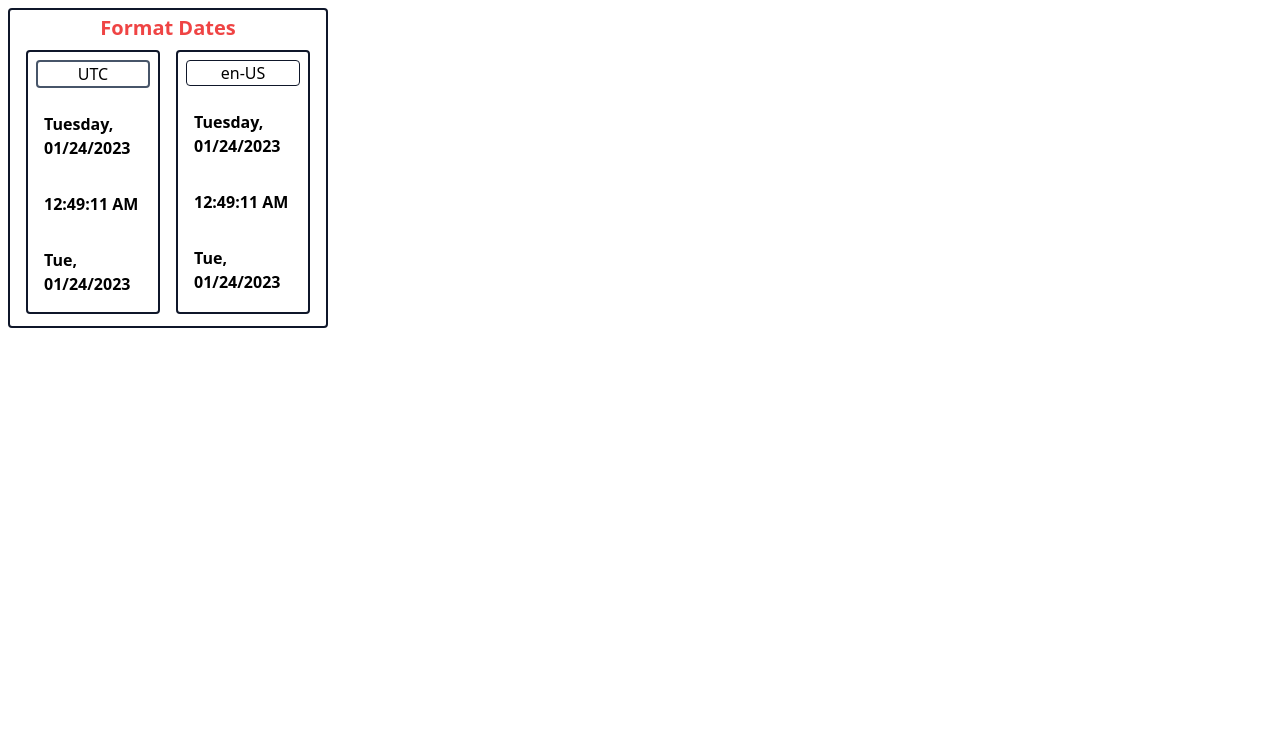
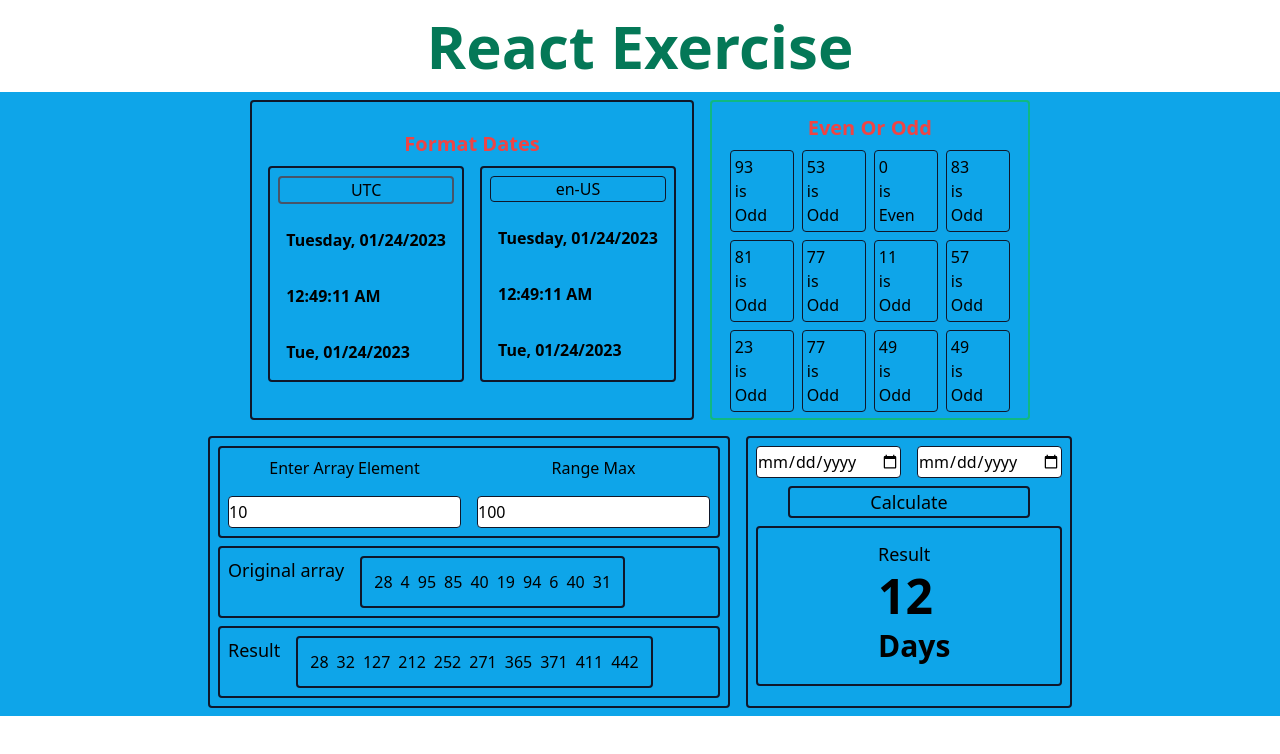
Before and after one commit to n0wherefast/React-Exercise, a React (Create React App) app: page / in a window 1280 px wide. Shown: the top 754 px of the page. Built offline with nearby package versions, Linux system fonts and the light colour scheme.

Commit message:
new exercise ArraySum
new exercise Even or Odd

 new exercise DateSpread

```diff
--- a/src/App.tsx
+++ b/src/App.tsx
@@ -2,13 +2,21 @@ import React from 'react';
 import logo from './logo.svg';
 import './App.css';
 import FormatDates from './components/FormatDates';
+import EvenOdd from './components/EvenOdd';
+import ArraySum from './components/ArraySum';
+import DateSpread from './components/DateSpread';
 
 function App() {
   return (
-    <div>
-     <FormatDates/>
+  <div>
+    <h1 className='flex justify-center text-6xl font-bold p-2 m-2 text-emerald-700'> React Exercise</h1>
+    <div className='flex flex-row bg-sky-500 flex-wrap justify-center '>
+        <FormatDates/>
+        <EvenOdd/>
+        <ArraySum/>
+        <DateSpread/>
     </div>
-
+ </div>
 
   );
 }
--- /dev/null
+++ b/src/components/ArraySum.tsx
@@ -0,0 +1,68 @@
+import React, { ChangeEvent, useState } from 'react'
+
+
+
+export default function ArraySum() {
+     const arr:number[] = [] ;
+     let sum:number = 0
+     const [arrElem, setArrElem] = useState<number>(10)
+     const [range, setRange] = useState<number>(100)
+
+    const handleChangeElem = (e:React.ChangeEvent<HTMLInputElement>) =>{
+        setArrElem(parseInt(e.target!.value) )
+     }
+    const handleChangeRange = (e:React.ChangeEvent<HTMLInputElement>) =>{
+        setRange(parseInt(e.target!.value) )
+     }
+
+
+
+
+  const element = arrElem
+  const max = range
+
+  for(let i = 0 ; i<element! ; i++){
+      arr.push(Math.floor(Math.random()*max!))
+  }
+
+
+  return (
+    <div className='border-2 border-slate-900 m-2 rounded'>
+
+        <form className=' flex justify-center flex-col border-2 border-slate-900 rounded m-2 '>
+          <div className='flex flex-row'>
+                 <div className='flex flex-col'>
+                    <h2 className='flex justify-center font-medium  p-1 m-1'> Enter Array Element</h2>
+                    <input className='  m-2 h-8 border border-slate-900 rounded' type="number" onChange={handleChangeElem} defaultValue={arrElem} />
+                 </div>
+                 <div className='flex flex-col'>
+                    <h2 className='flex justify-center font-medium  p-1 m-1'> Range Max</h2>
+                    <input className='  m-2 h-8 border border-slate-900 rounded' type="number" onChange={handleChangeRange} defaultValue={range} />
+                 </div>
+          </div>
+        </form>
+   <div className=' flex flex-row border-2 border-slate-900 rounded  m-2'>
+       <h3 className='m-2 text-lg font-medium'>Original array</h3>
+       <div className=' flex flex-row border-2 border-slate-900 rounded  m-2 p-2'>
+            {arr.map((item,index) => {
+             return (
+
+                <div className='p-1' key={index}>{item}</div>
+                 )
+            })}
+      </div>
+  </div>
+  <div className=' flex flex-row border-2 border-slate-900 rounded  m-2'>
+       <h3 className='m-2 text-lg font-medium'>Result</h3>
+       <div className=' flex flex-row border-2 border-slate-900 rounded  m-2 p-2'>
+            {arr.map((item,index) => {
+                sum += item
+             return (
+                <div className='p-1' key={index}>{sum}</div>
+                 )
+            })}
+      </div>
+  </div>
+    </div>
+  )
+}
--- /dev/null
+++ b/src/components/DateSpread.tsx
@@ -0,0 +1,43 @@
+import React, { useEffect, useState } from 'react'
+
+export default function DateSpread() {
+
+const [date1, setDate1] = useState()
+const [date2, setDate2] = useState()
+
+     const HandleDate1 = (e:any) =>{
+         setDate1(e.target!.value)
+     }
+
+     const HandleDate2 = (e:any) =>{
+         setDate2(e.target!.value)
+     }
+
+     const comparison = () =>{
+        const tryn = date1! - date2!
+        if(date1! < date2!){
+            console.log('ok is working!')
+            console.log(tryn)
+        }
+     }
+
+useEffect(() => {
+
+  console.log(date1,date2)
+},[date1,date2])
+
+  return (
+    <div className='flex  flex-col border-2 border-slate-900 rounded m-2'>
+       <form className='flex' action="Date-Spread">
+            <input className=' m-2 h-8 border border-slate-900 rounded' type="date" onChange={HandleDate1} />
+            <input className=' m-2 h-8 border border-slate-900 rounded' type="date"  onChange={HandleDate2} />
+        </form>
+        <button className='border-2 ml-10 mr-10 border-slate-900 rounded hover:bg-sky-700 transition text-lg font-medium' onClick={comparison} >Calculate</button>
+        <div className='flex justify-center border-2 border-slate-900 rounded  m-2 p-2 h-40 text-lg font-medium flex-col'>
+            <p className='ml-28 '>Result</p>
+            <p className='ml-28 mt-1 mb-1 text-5xl font-bold'>12</p>
+            <p className='ml-28 mt-1 mb-2 text-3xl font-bold'>Days</p>
+        </div>
+    </div>
+  )
+}
--- /dev/null
+++ b/src/components/EvenOdd.tsx
@@ -0,0 +1,26 @@
+import { type } from '@testing-library/user-event/dist/type'
+import React from 'react'
+import newArr from './utils/randomNumber'
+
+const arr = [...newArr]
+
+export default function EvenOdd() {
+  return (
+<div className='flex  flex-col border-2 border-emerald-500 w-80 h-80 m-2 p-2 rounded '>
+    <h1 className='flex justify-center font-bold  text-xl m-1 text-red-500'>Even Or Odd</h1>
+    <div className='flex  flex-row flex-wrap justify-center i'>
+
+        { arr.map((item , index)  => {
+            const  _type = item % 2 == 0 ? 'Even' :'Odd';
+            return (
+                <div className='flex flex-col justify-center border rounded font-medium border-slate-900 h-18 w-16 p-1 m-1'  key={index}>
+                    < p className=' '>{item}</p>
+                    < p className='  '>is</p>
+                    < p className=' '>{_type}</p>
+                </div>
+            )
+            })}
+        </div>
+ </div>
+  )
+}
--- a/src/components/FormatDates.tsx
+++ b/src/components/FormatDates.tsx
@@ -39,7 +39,7 @@ const options:OptionsDate[] = [
 
 export default function FormatDates() {
   return (
-    <div className='flex flex-col justify-center items-center w-80 h-80 border-2 p-2 m-2 border-slate-900 rounded'>
+<div className='flex flex-col justify-center items-center w-100 h-100 border-2 p-2 m-2 border-slate-900 rounded'>
             <h1 className=' text-xl font-bold text-red-500'>Format Dates</h1>
 
             <div className='flex flex-row '>
--- /dev/null
+++ b/src/components/utils/Try.tsx
@@ -0,0 +1,20 @@
+import React from 'react'
+
+export default function Try() {
+
+const arr:number[] = [] ;
+const element = 12
+const max = 100
+
+for(let i = 0 ; i<element ; i++){
+    arr.push(Math.floor(Math.random()*max))
+}
+
+const newArr = arr
+
+  return (
+    <div>
+      {newArr}
+    </div>
+  )
+}
--- /dev/null
+++ b/src/components/utils/randomNumber.ts
@@ -0,0 +1,11 @@
+const arr:number[] = [] ;
+const element = 12
+const max = 100
+
+for(let i = 0 ; i<element ; i++){
+    arr.push(Math.floor(Math.random()*max))
+}
+
+const newArr = arr
+
+export default newArr
--- a/src/index.tsx
+++ b/src/index.tsx
@@ -8,9 +8,11 @@ const root = ReactDOM.createRoot(
   document.getElementById('root') as HTMLElement
 );
 root.render(
+<div className='flex  justify-center  '>
   <React.StrictMode>
     <App />
   </React.StrictMode>
+  </div>
 );
 
 // If you want to start measuring performance in your app, pass a function
```
